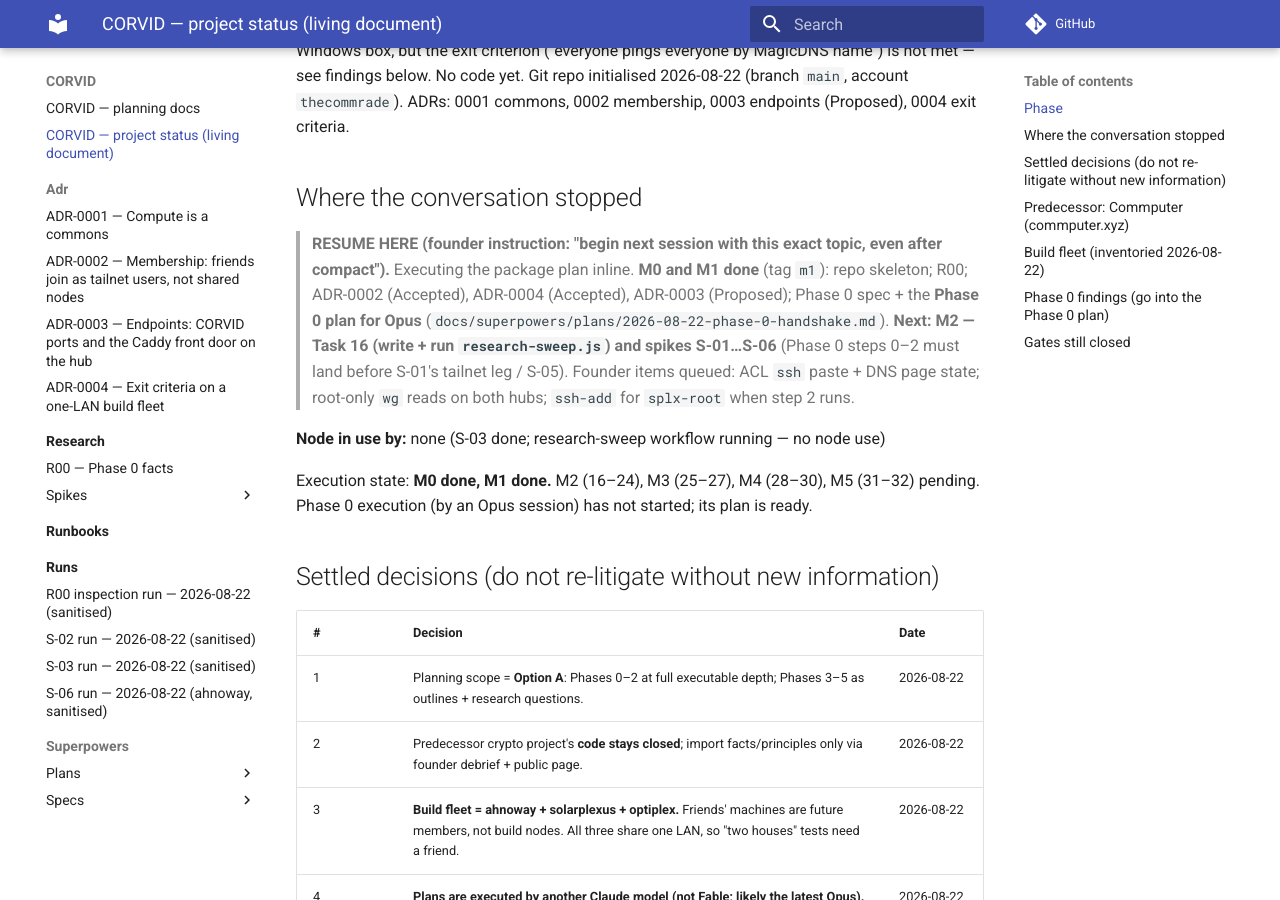
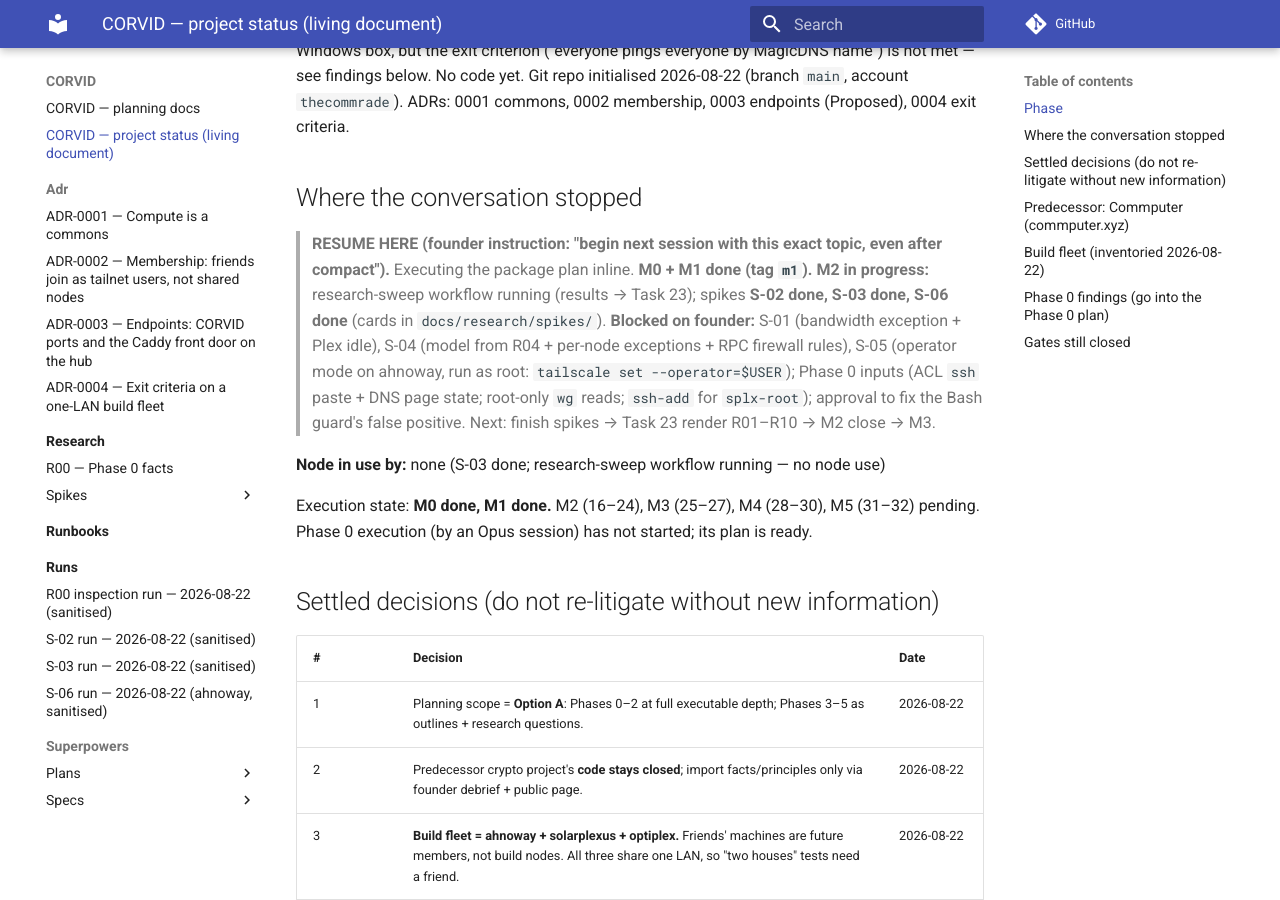
Before and after one commit to thecommrade/corvid, an MkDocs documentation site: the page built from docs/status.md, in a window 1280 px wide and 900 px high, scrolled down 377 px. Built offline with MkDocs 1.6.1 and Material for MkDocs 9.7.7, drawn with Linux system fonts in a browser that asks for light colours; comment, search, counter and statistics services are not loaded.

Commit message:
docs(status): M2 in progress — S-02/S-03/S-06 done; founder items listed
Co-Authored-By: Claude Fable 5 <noreply@anthropic.com>
Claude-Session: https://claude.ai/code/session_01PLUYxUT5TiQ4AMJ7T7Nkrj

```diff
--- a/docs/status.md
+++ b/docs/status.md
@@ -15,12 +15,13 @@ see findings below. No code yet. Git repo initialised 2026-08-22 (branch `main`,
 ## Where the conversation stopped
 
 > **RESUME HERE (founder instruction: "begin next session with this exact topic, even after
-> compact").** Executing the package plan inline. **M0 and M1 done** (tag `m1`): repo skeleton;
-> R00; ADR-0002 (Accepted), ADR-0004 (Accepted), ADR-0003 (Proposed); Phase 0 spec + the
-> **Phase 0 plan for Opus** (`docs/superpowers/plans/2026-08-22-phase-0-handshake.md`).
-> **Next: M2 — Task 16 (write + run `research-sweep.js`) and spikes S-01…S-06** (Phase 0 steps
-> 0–2 must land before S-01's tailnet leg / S-05). Founder items queued: ACL `ssh` paste + DNS
-> page state; root-only `wg` reads on both hubs; `ssh-add` for `splx-root` when step 2 runs.
+> compact").** Executing the package plan inline. **M0 + M1 done (tag `m1`). M2 in progress:**
+> research-sweep workflow running (results → Task 23); spikes **S-02 done, S-03 done, S-06 done**
+> (cards in `docs/research/spikes/`). **Blocked on founder:** S-01 (bandwidth exception + Plex
+> idle), S-04 (model from R04 + per-node exceptions + RPC firewall rules), S-05 (operator mode on
+> ahnoway, run as root: `tailscale set --operator=$USER`); Phase 0 inputs (ACL `ssh` paste + DNS
+> page state; root-only `wg` reads; `ssh-add` for `splx-root`); approval to fix the Bash guard's
+> false positive. Next: finish spikes → Task 23 render R01–R10 → M2 close → M3.
 
 **Node in use by:** none (S-03 done; research-sweep workflow running — no node use)
 
```
